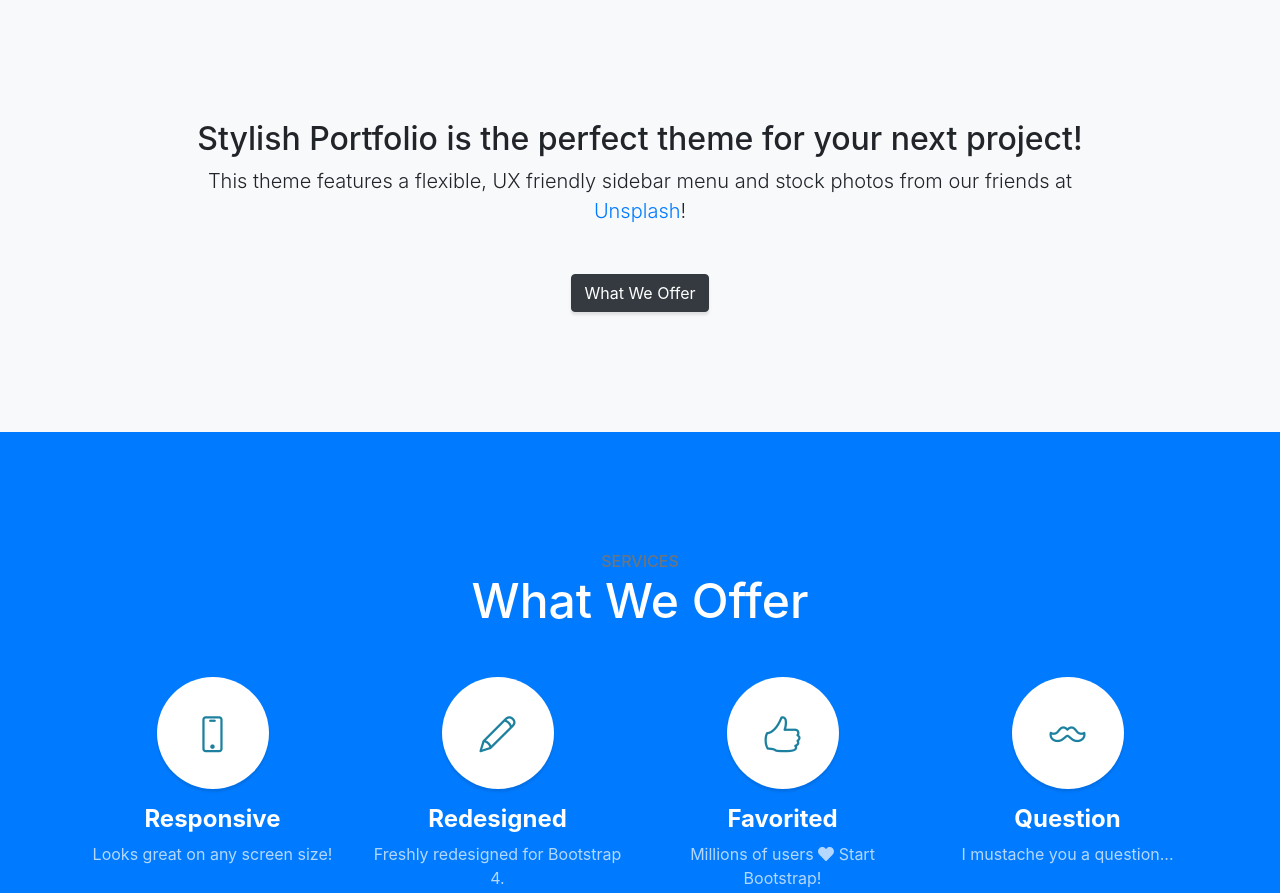
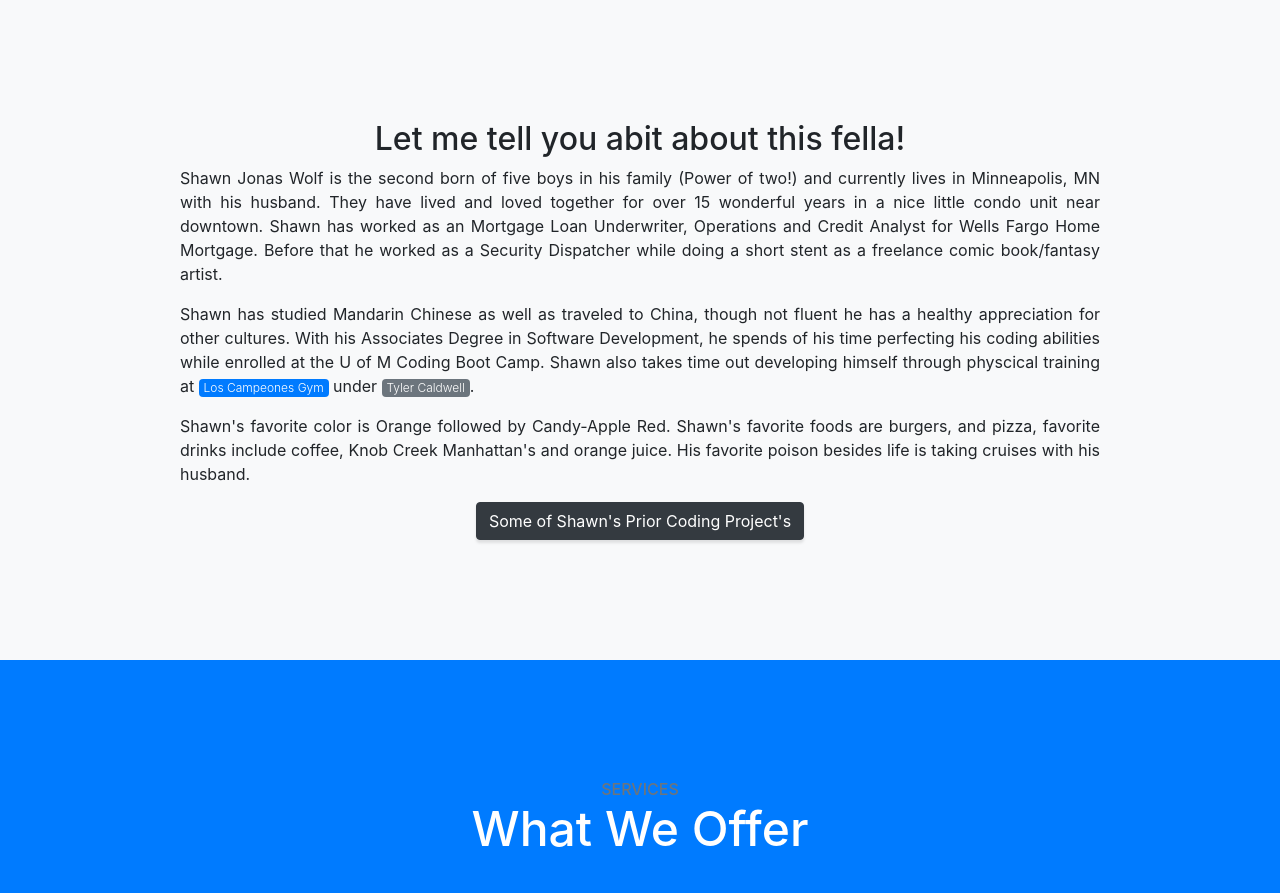
Before and after one commit to SWolfMN78/myPortfolioPrj, a website with bundled scripts: page index.html in a window 1280 px wide. Shown: the part 800-1693 px from the top of the page. Built offline with nearby package versions, Linux system fonts and the light colour scheme.

Commit message:
further updating of the html page.  Pictures to be updated in due time along with links to selected projects.

```diff
--- a/index.html
+++ b/index.html
@@ -64,17 +64,30 @@
         <div class="overlay"></div>
     </header>
 
-    <!-- About -->
+    <!-- About Me -->
     <section class="content-section bg-light" id="about">
         <div class="container text-center">
             <div class="row">
                 <div class="col-lg-10 mx-auto">
-                    <h2>Stylish Portfolio is the perfect theme for your next project!</h2>
-                    <p class="lead mb-5">This theme features a flexible, UX friendly sidebar menu and stock photos from our friends at
-                        <a href="https://unsplash.com/">Unsplash</a>!</p>
-                    <a class="btn btn-dark btn-xl js-scroll-trigger" href="#services">What We Offer</a>
+                    <h2>Let me tell you abit about this fella!</h2>
+                    <p class="text-justify"> Shawn Jonas Wolf is the second born of five boys in his family (Power of two!) and currently lives in Minneapolis, MN with his husband. They have lived and loved together for over 15 wonderful years in a nice little condo unit near
+                        downtown. Shawn has worked as an Mortgage Loan Underwriter, Operations and Credit Analyst for Wells Fargo Home Mortgage. Before that he worked as a Security Dispatcher while doing a short stent as a freelance comic book/fantasy
+                        artist.
+                    </p>
+                    <p class="text-justify"> Shawn has studied Mandarin Chinese as well as traveled to China, though not fluent he has a healthy appreciation for other cultures. With his Associates Degree in Software Development, he spends of his time perfecting his coding abilities
+                        while enrolled at the U of M Coding Boot Camp. Shawn also takes time out developing himself through physcical training at
+                        <a href="https://loscampeonesgym.com/" class="badge badge-primary font-weight-light" target="_blank">Los Campeones Gym</a> under
+                        <a href="https://loscampeonesgym.com/trainer/tyler-caldwell/" class="badge badge-secondary font-weight-light" target="_blank">Tyler Caldwell</a>.
+                    </p>
+                    <p class="text-justify"> Shawn's favorite color is Orange followed by Candy-Apple Red. Shawn's favorite foods are burgers, and pizza, favorite drinks include coffee, Knob Creek Manhattan's and orange juice. His favorite poison besides life is taking cruises
+                        with his husband.
+                    </p>
                 </div>
             </div>
+            <div>
+                <a class="btn btn-dark btn-xl js-scroll-trigger" href="#services">Some of Shawn's Prior Coding Project's</a>
+            </div>
+        </div>
         </div>
     </section>
 
@@ -124,15 +137,6 @@
                     <p class="text-faded mb-0">I mustache you a question...</p>
                 </div>
             </div>
-        </div>
-    </section>
-
-    <!-- Callout -->
-    <section class="callout">
-        <div class="container text-center">
-            <h2 class="mx-auto mb-5">Welcome to
-                <em>your</em> next website!</h2>
-            <a class="btn btn-primary btn-xl" href="https://startbootstrap.com/template-overviews/stylish-portfolio/">Download Now!</a>
         </div>
     </section>
 
```
